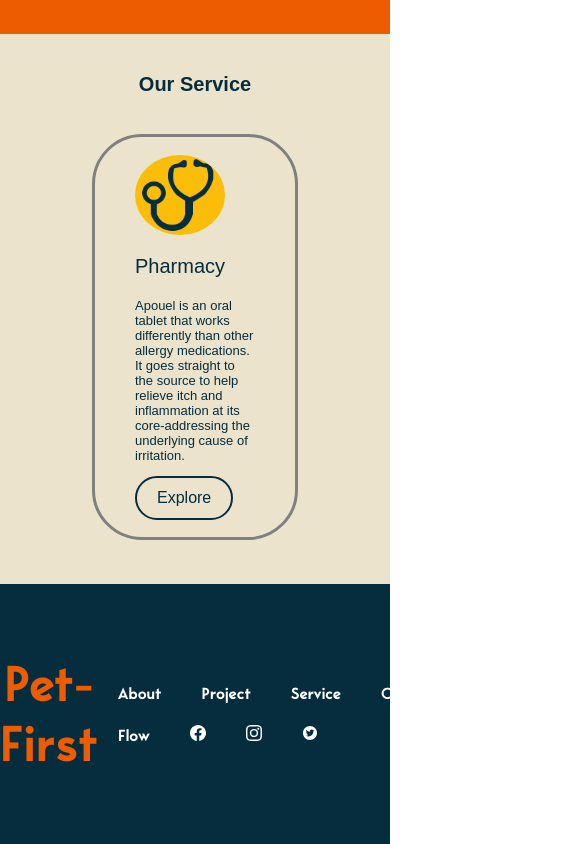
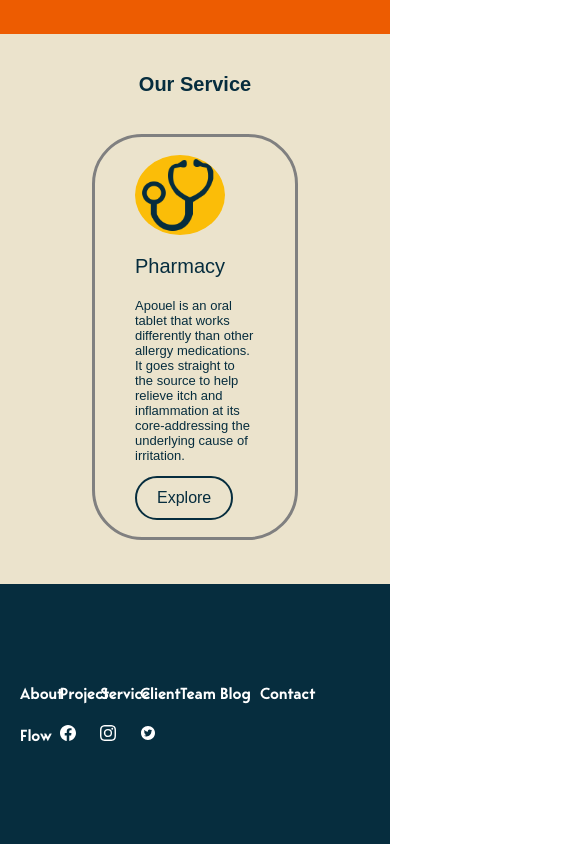
Before and after one commit to bmidf/react-app, a React (Create React App) app: page / in a window 390 px wide. Shown: the part 590-1434 px from the top of the page, 585 px wide, since content can reach past the window. Built offline with nearby package versions, Linux system fonts and the light colour scheme.

Commit message:
initial commit

```diff
--- a/src/index.css
+++ b/src/index.css
@@ -533,4 +533,20 @@ code {
   .parallelogram2{
     display: none;
   }
+  .free{
+    display: none;
+  }
+  .footerText{
+    display: none;
+  }
+  .footerColumn{
+    width: 200px;
+  }
+  .footerThings{
+    width: 10px;
+    font-size: 5px;
+  }
+  .footer_button{
+    width: 5px;
+  }
 }
```
